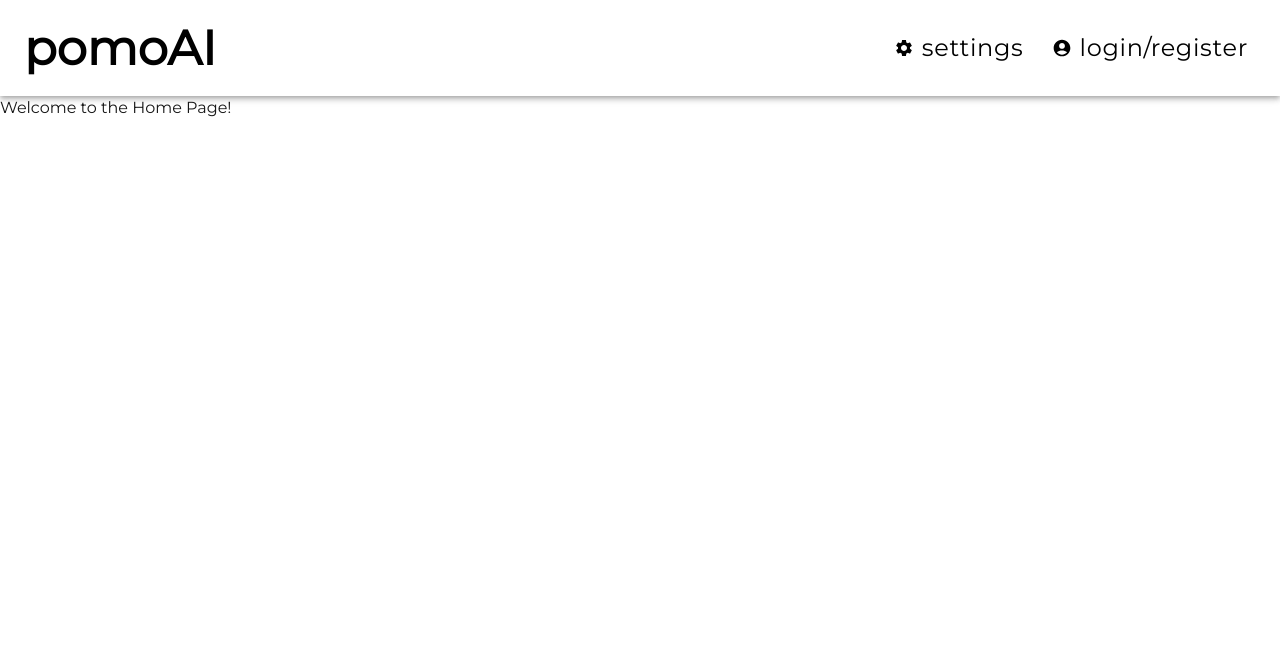
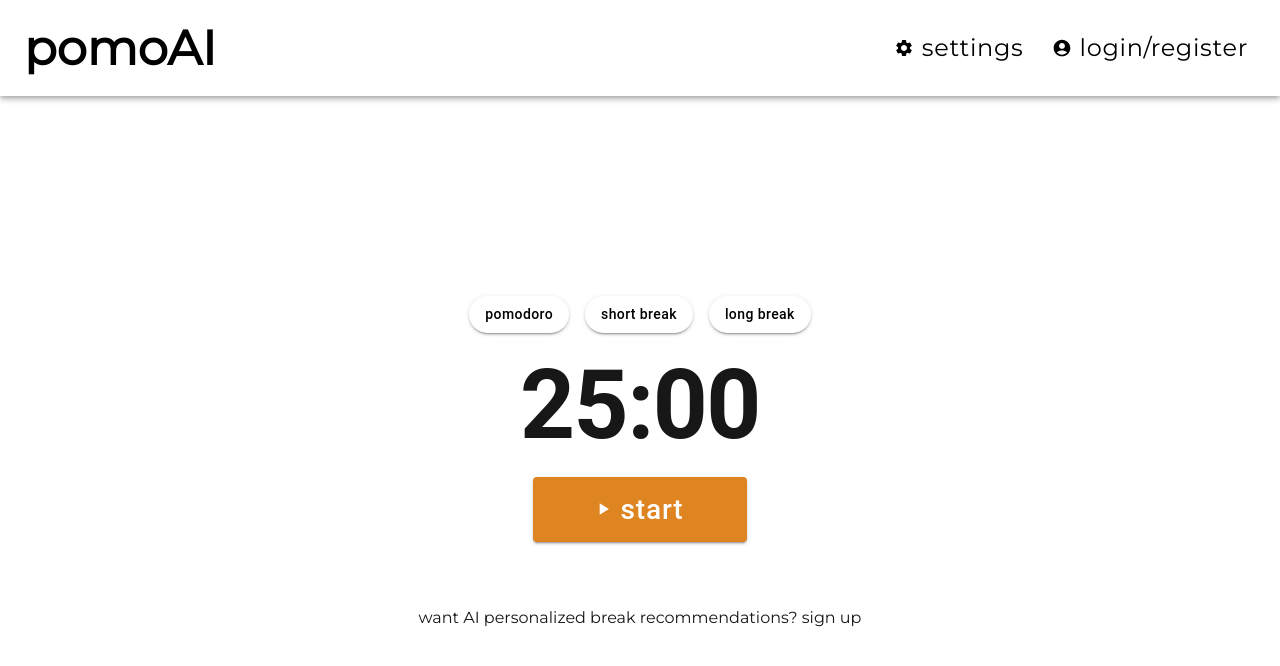
Before and after one commit to u-iDaniel/pomodoro, a Next.js app in the folder pomodoro/: page / in a window 1280 px wide. Shown: the top 666 px of the page. Built offline with nearby package versions, Linux system fonts and the light colour scheme.

Commit message:
Timer No Functionality

```diff
--- /dev/null
+++ b/pomodoro/components/Timer.js
@@ -0,0 +1,66 @@
+"use client"; // Required for client-side state and effects
+
+import { useState, useEffect } from "react";
+
+import Button from '@mui/material/Button';
+import Box from '@mui/material/Box';
+import Typography from '@mui/material/Typography';
+import Grid from '@mui/material/Grid2';
+import PlayArrowIcon from '@mui/icons-material/PlayArrow';
+import PauseIcon from '@mui/icons-material/Pause';
+
+export default function Timer() {
+
+    const [isRunning, setIsRunning] = useState(false);
+
+    const toggleTimer = () => {
+        setIsRunning((prev) => !prev)
+    }
+  return (
+    <Box sx={{ textAlign: "center", margin: "200px 0"}}>
+      <Grid container spacing={2} justifyContent="center" sx={{ mb: 2}}>
+        <Grid item>
+          <Button
+            variant="contained"
+            sx={{ textTransform: "none", backgroundColor: "white", color: "black", borderRadius: 8 }}
+          >
+            pomodoro
+          </Button>
+        </Grid>
+        <Grid item>
+          <Button
+            variant="contained"
+            sx={{ textTransform: "none", backgroundColor: "white", color: "black", borderRadius: 8 }}
+          >
+            short break
+          </Button>
+        </Grid>
+        <Grid item>
+          <Button
+            variant="contained"
+            sx={{ textTransform: "none", backgroundColor: "white", color: "black", borderRadius: 8  }}
+          >
+            long break
+          </Button>
+        </Grid>
+      </Grid>
+
+      <Typography variant="h1" component="div" sx={{ fontWeight: "bold", mb: 2 }}>
+        25:00
+      </Typography>
+
+      <Button
+            startIcon={isRunning ? <PauseIcon /> : <PlayArrowIcon /> }
+            variant="contained"
+            onClick={toggleTimer}
+            sx={{ textTransform: "none", padding:"0.5rem 4rem", fontSize: 28, backgroundColor: "#DE8421" }}
+          >
+            {isRunning ? "pause" : "start"}
+          </Button>
+
+    <Typography variant="p" component="div" sx={{ mt: 8, mb: 2 }}>
+            want AI personalized break recommendations? sign up
+      </Typography>
+    </Box>
+  );
+}
--- a/pomodoro/src/app/page.tsx
+++ b/pomodoro/src/app/page.tsx
@@ -1,14 +1,14 @@
 import Image from "next/image";
 
-import Navbar from "../../components/Navbar";
+import Timer from "../../components/Timer";
 
 export default function Home() {
   return (
     <div >
       <main >
-        <h1>Welcome to the Home Page!</h1>
+        <Timer
+        />
       </main>
-
     </div>
   );
 }
```
